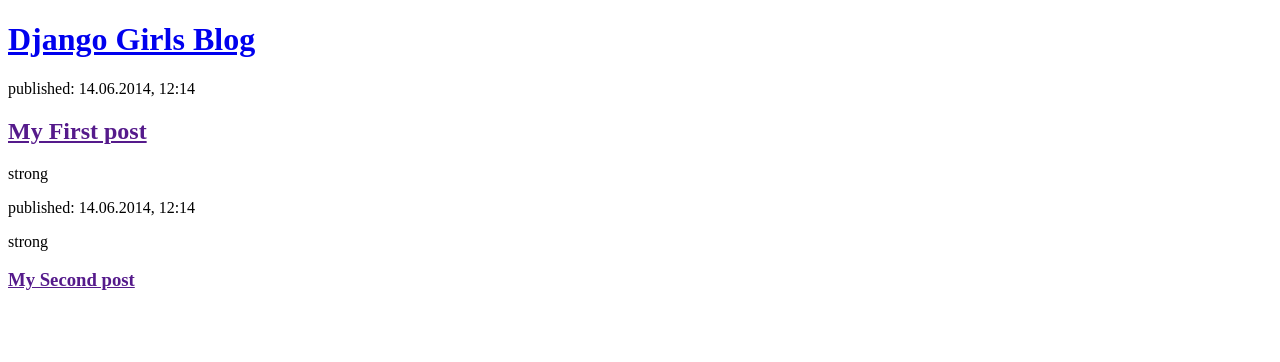
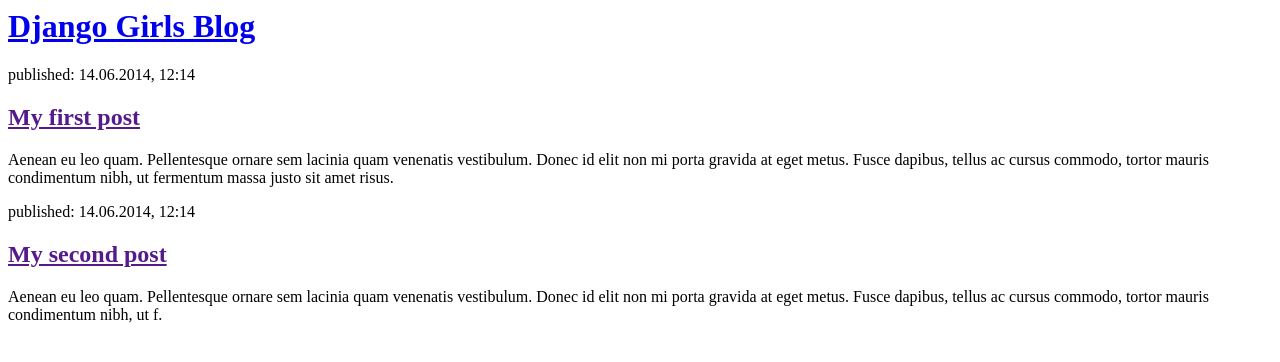
Before and after one commit to mahikchowdary/my-failed-blog, a Django app: template blog/templates/blog/post_list.html in a window 1280 px wide. Shown: the top 362 px of the page. Run offline with Django 3.2, Linux system fonts and the light colour scheme; the template is opened without the code that fills it, so the values that code supplies are empty.

Commit message:
Changed the HTML for the site.

```diff
--- a/blog/templates/blog/post_list.html
+++ b/blog/templates/blog/post_list.html
@@ -1,19 +1,22 @@
-<!DOCTYPE html>
 <html>
-<title>HARSHA Blog</title>
+    <head>
+        <title>Django Girls blog</title>
+    </head>
     <body>
         <div>
             <h1><a href="/">Django Girls Blog</a></h1>
         </div>
+
         <div>
             <p>published: 14.06.2014, 12:14</p>
-      <h2><a href="">My First post</a></h2>
-      <p>strong</p>
+            <h2><a href="">My first post</a></h2>
+            <p>Aenean eu leo quam. Pellentesque ornare sem lacinia quam venenatis vestibulum. Donec id elit non mi porta gravida at eget metus. Fusce dapibus, tellus ac cursus commodo, tortor mauris condimentum nibh, ut fermentum massa justo sit amet risus.</p>
         </div>
+
         <div>
             <p>published: 14.06.2014, 12:14</p>
-      <p>strong</p>
-      <h3><a href="">My Second post</a></h3>
+            <h2><a href="">My second post</a></h2>
+            <p>Aenean eu leo quam. Pellentesque ornare sem lacinia quam venenatis vestibulum. Donec id elit non mi porta gravida at eget metus. Fusce dapibus, tellus ac cursus commodo, tortor mauris condimentum nibh, ut f.</p>
         </div>
     </body>
 </html>
--- a/blog/views.py
+++ b/blog/views.py
@@ -1,5 +1,7 @@
 from django.shortcuts import render
-
+from django.utils import timezone
+from .models import Post
 
 def post_list(request):
-    return render(request,'blog/post_list.html',{})
+    posts = Post.object.filter(published_date=timezone.now()).order_by('published_date')
+    return render(request,'blog/post_list.html',{'posts':posts})
```
Also changed, not shown: db.sqlite3. Lines whose indentation alone changed are shown as unchanged.
